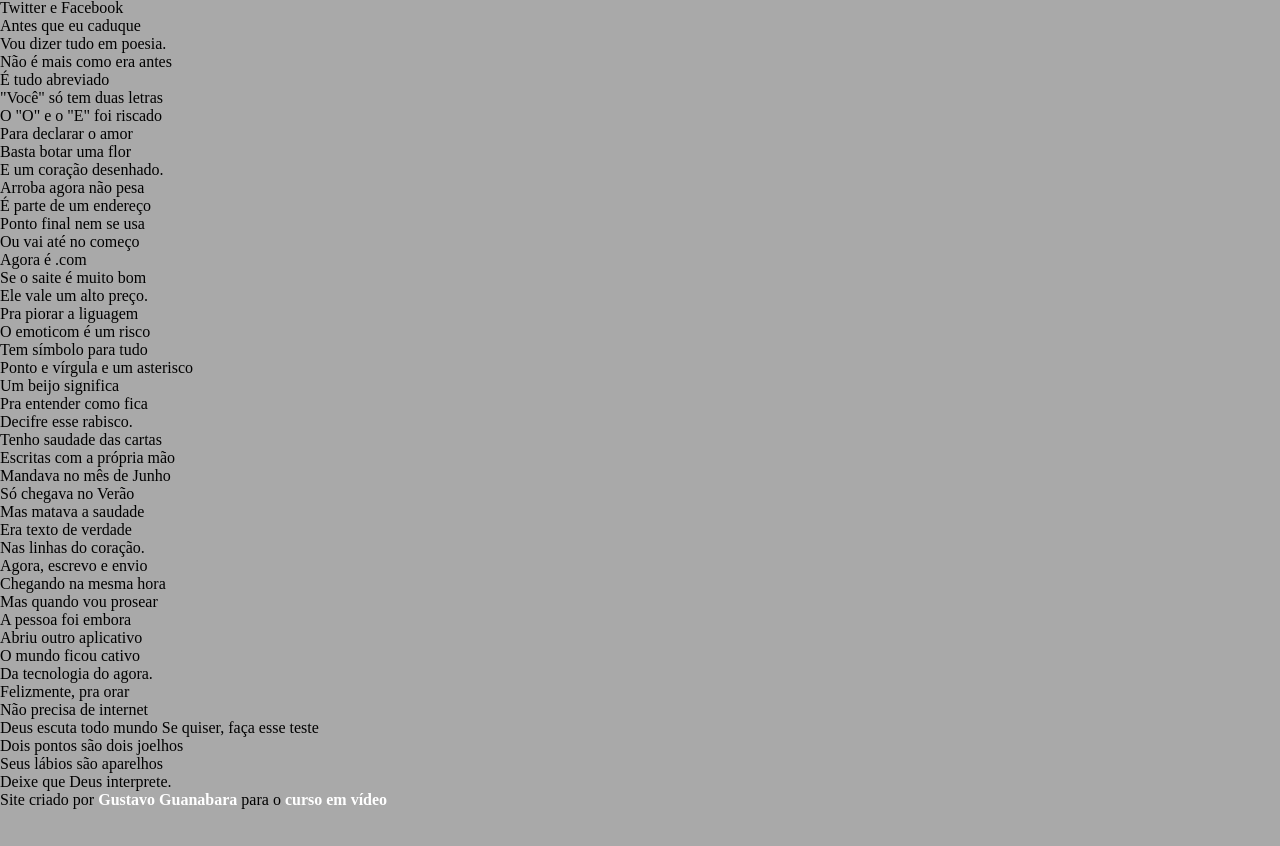
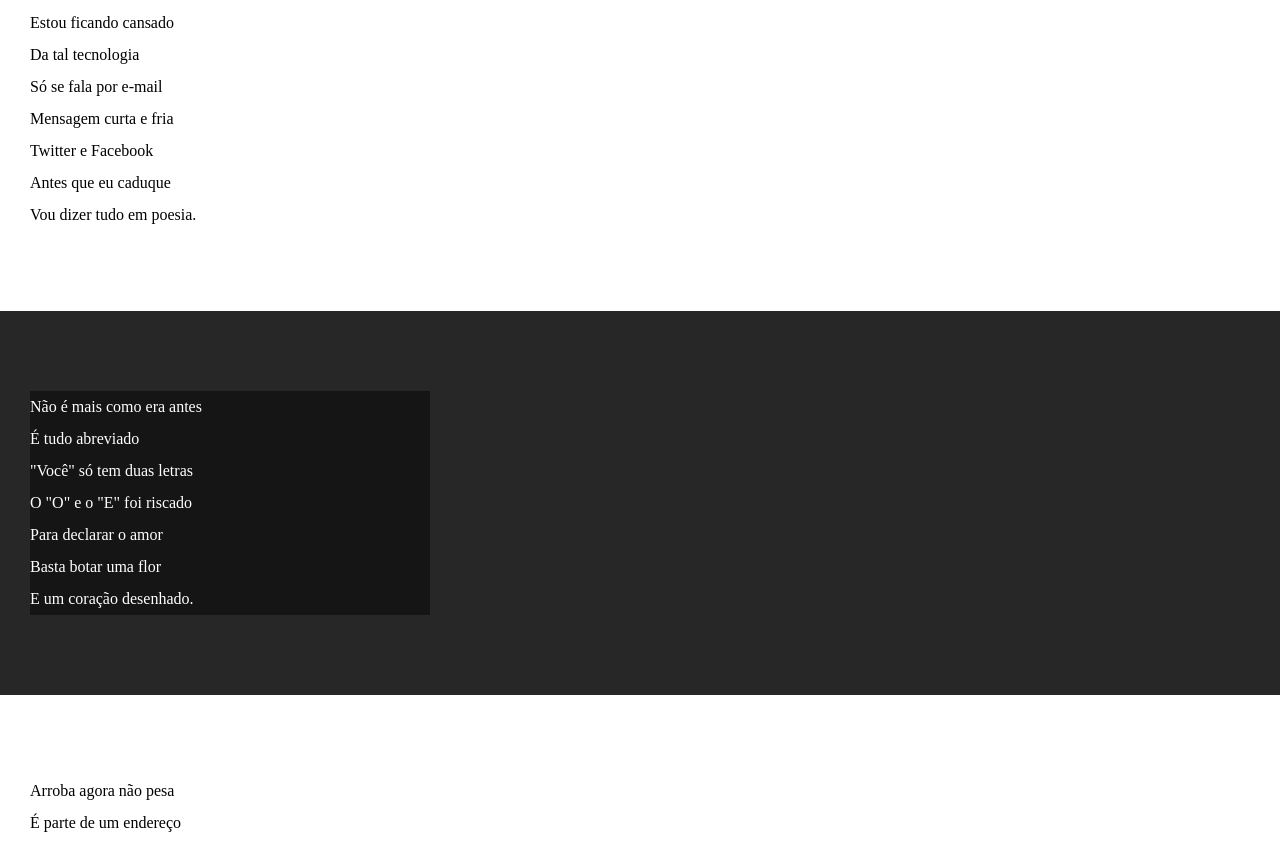
Before and after one commit to victorfort/cordel, a plain HTML site: page index.html in a window 1280 px wide. Shown: the part 228-1074 px from the top of the page. Before the commit the page ends 1037 px from the top, so only its background shows below. Drawn offline with Linux system fonts and the light colour scheme.

Commit message:
atualizei os estilos de texto

```diff
--- a/estilo/style.css
+++ b/estilo/style.css
@@ -23,12 +23,44 @@ header> h1{
 header > p {
     padding-bottom: 50px;
 }
-a{
+header a, footer a{
     color: white;
     text-decoration: none;
     font-weight: bolder;
 }
 
-a:hover{
+header a:hover, footer a:hover{
     text-decoration: underline;
 }
+
+section{
+    padding-top: 10vh;
+    padding-bottom: 10vh;
+    line-height: 2em;
+    padding-left: 30px;
+}
+
+
+section.normal{
+    background-color: white;
+    color: black;
+}
+
+section.imagem{
+    background-color: rgb(39, 39, 39);
+    color: white;
+
+}
+
+section.imagem > p{
+    background-color: rgba(0, 0, 0, 0.458);
+    width: 400px;
+}
+
+
+footer{
+    background-color: black;
+    text-align: center;
+    color: white;
+    padding: 10px;
+}
--- a/index.html
+++ b/index.html
@@ -69,9 +69,9 @@
             Decifre esse rabisco.
         </p>
 
-</section class="imagem">
+</section >
 
-<section>
+<section class="imagem">
 
 
     <p>
```
